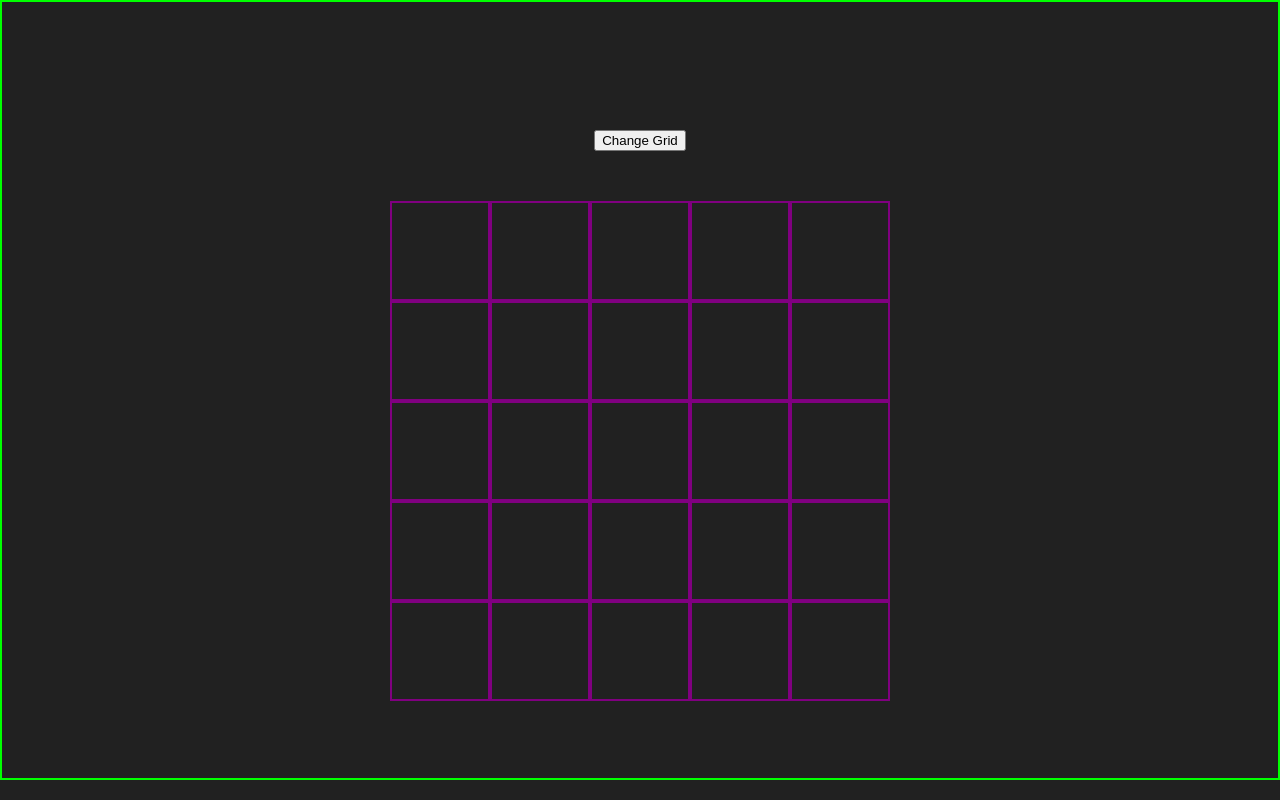
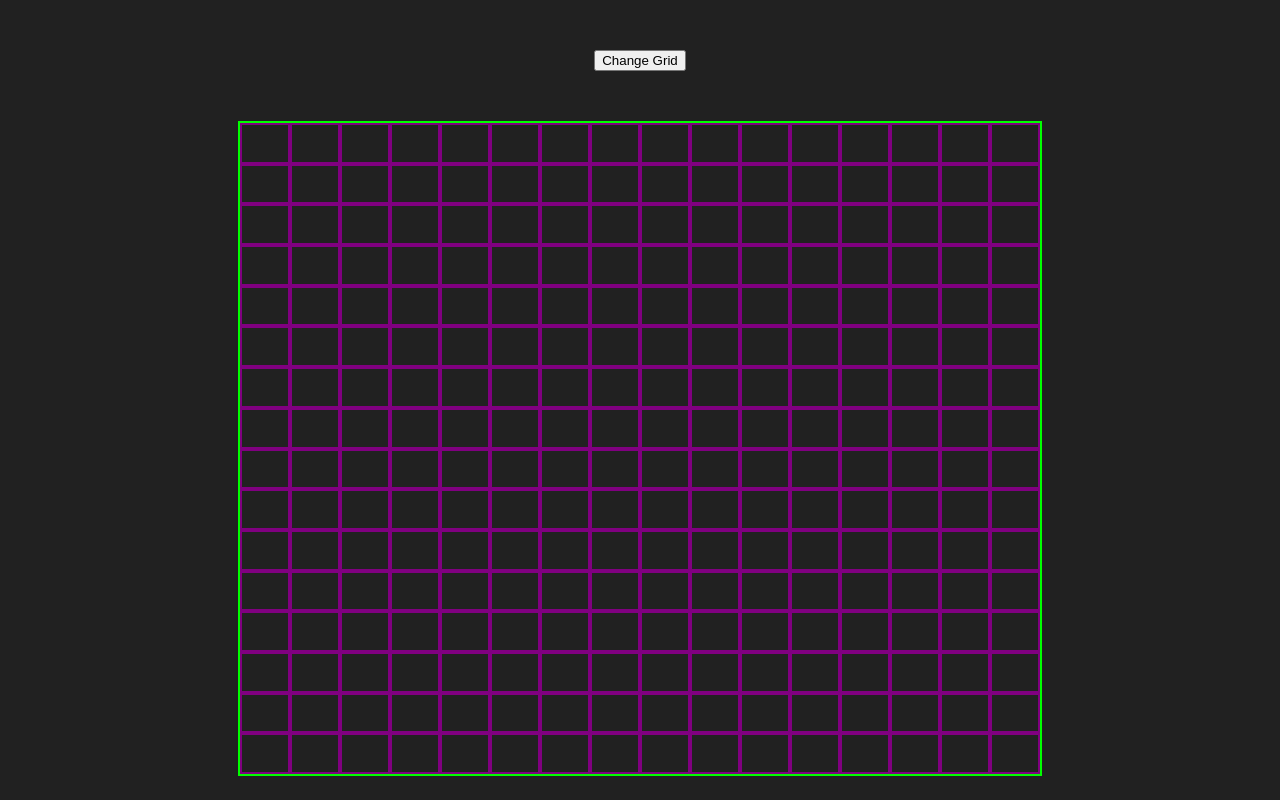
Before and after one commit to tropicalennui/odin-magnadoodle, a plain HTML site: page index.html in a window 1280 px wide. Drawn offline with Linux system fonts and the light colour scheme.

Commit message:
ermagherd the grid auto sizes to fit the container

```diff
--- a/script.js
+++ b/script.js
@@ -12,7 +12,7 @@ function createGrid(num) {
 
 }
 
-createGrid(5);
+createGrid(16);
 
 document.querySelectorAll('.box').forEach(box => {
 	box.addEventListener('mouseover', event => {
--- a/style.css
+++ b/style.css
@@ -1,5 +1,6 @@
 :root {
-	--input: 6;
+	--input: 0;
+	--pageSize: 800px;
 }
 
 body {
@@ -13,7 +14,7 @@ body {
 	height: 97vh;
 	justify-content: center;
 	align-content: center;
-	border: 2px solid lime;
+	align-items: center;
 }
 
 #change-grid {
@@ -23,9 +24,12 @@ body {
 
 .container {
 	display: grid;
-	grid-template-columns: repeat(var(--input), 100px);
-	grid-template-rows: repeat(var(--input), 100px);
+	grid-template-columns: repeat(var(--input), 1fr);
+	grid-template-rows: repeat(var(--input), 1fr);
 	justify-content: center;
+	height: var(--pageSize);
+	width: var(--pageSize);
+	border: 2px solid lime;
 }
 
 .box {
```
